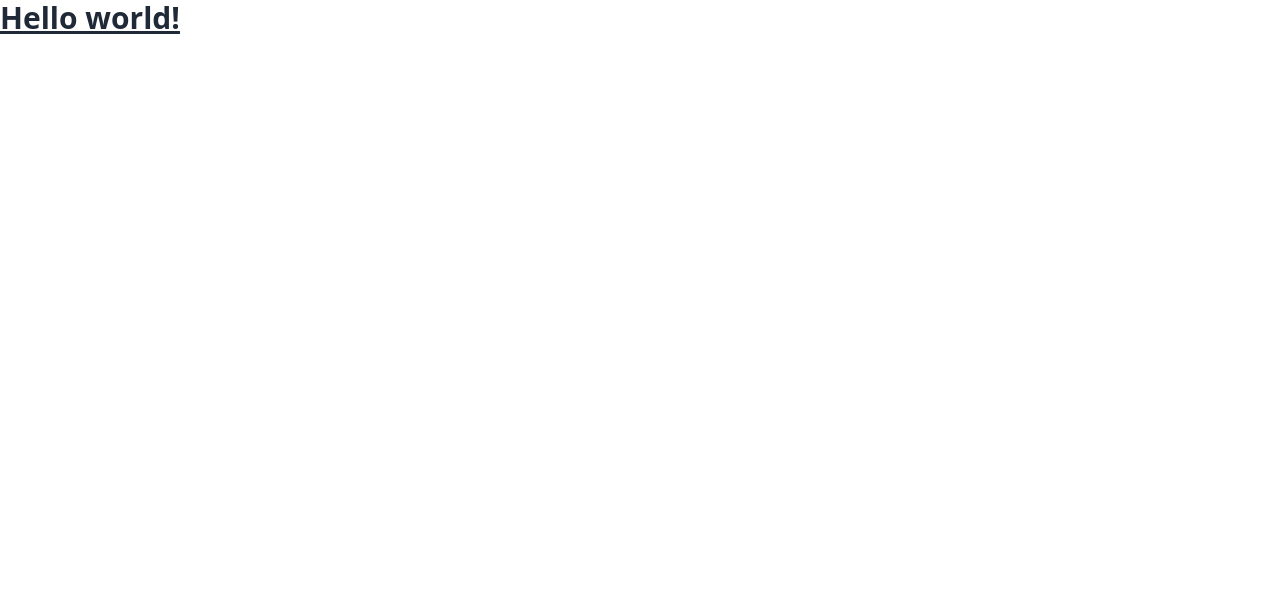
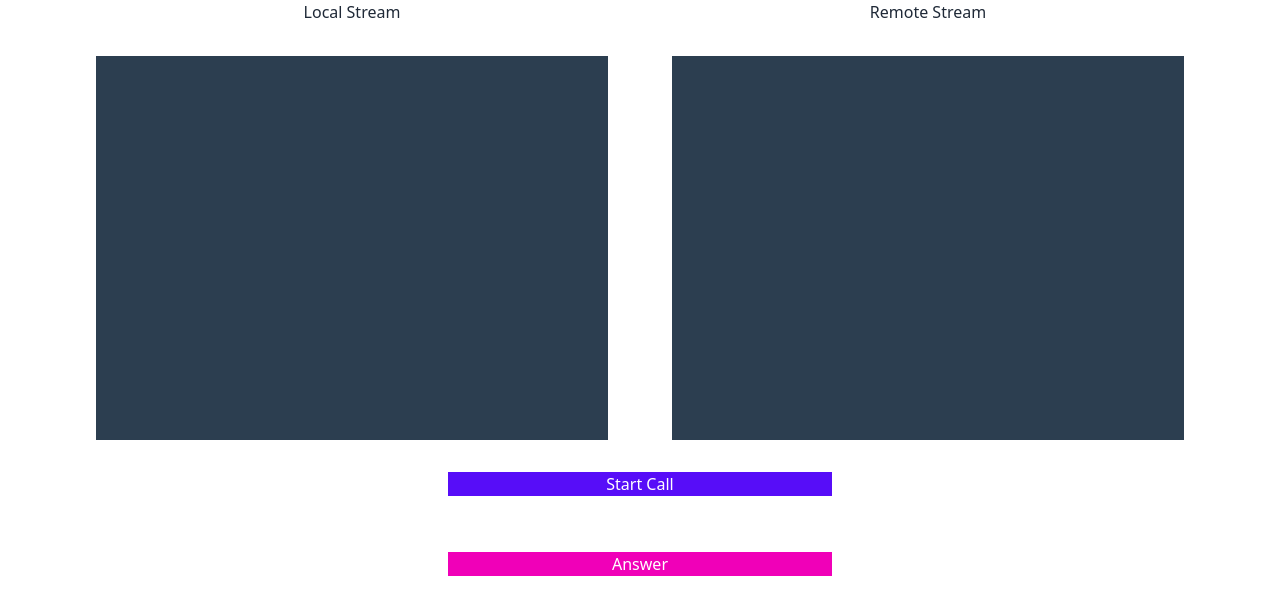
Before and after one commit to Marin0FF/p2p-chat, a React (Create React App) app: page / in a window 1280 px wide. Shown: the top 614 px of the page. Built offline with nearby package versions, Linux system fonts and the light colour scheme; no server answers.

Commit message:
Added working protoype

```diff
--- a/src/App.css
+++ b/src/App.css
@@ -1,38 +1,16 @@
-.App {
+body {
   text-align: center;
 }
 
-.App-logo {
-  height: 40vmin;
-  pointer-events: none;
+video {
+  width: 40vw;
+  height: 30vw;
+  margin: 2rem;
+  background: #2c3e50;
 }
 
-@media (prefers-reduced-motion: no-preference) {
-  .App-logo {
-    animation: App-logo-spin infinite 20s linear;
-  }
-}
-
-.App-header {
-  background-color: #282c34;
-  min-height: 100vh;
+.videos {
   display: flex;
-  flex-direction: column;
   align-items: center;
   justify-content: center;
-  font-size: calc(10px + 2vmin);
-  color: white;
 }
-
-.App-link {
-  color: #61dafb;
-}
-
-@keyframes App-logo-spin {
-  from {
-    transform: rotate(0deg);
-  }
-  to {
-    transform: rotate(360deg);
-  }
-}
--- a/src/App.js
+++ b/src/App.js
@@ -1,7 +1,10 @@
 import "./App.css";
+import ChatRoom from "./components/ChatRoom";
 
 function App() {
-  return <h1 className="text-3xl font-bold underline">Hello world!</h1>;
+  return (
+    <ChatRoom />
+  )
 }
 
 export default App;
--- /dev/null
+++ b/src/acceptOffer.js
@@ -0,0 +1,42 @@
+import pc from "./peerConnection";
+import firestore from "./firebase";
+
+async function acceptOffer(roomId) {
+  const roomDoc = firestore.collection("rooms").doc(roomId);
+  const answerCandidates = roomDoc.collection("answerCandidates");
+  const offerCandidates = roomDoc.collection("offerCandidates");
+
+  // Update answerCandidates collection with ICE candidate value
+  pc.onicecandidate = (event) => {
+    event.candidate && answerCandidates.add(event.candidate.toJSON());
+  };
+
+  const roomData = (await roomDoc.get()).data();
+
+  // get the offer from db, set remote description
+  const offerDescription = roomData.offer;
+  await pc.setRemoteDescription(new RTCSessionDescription(offerDescription));
+
+  const answerDescription = await pc.createAnswer();
+  await pc.setLocalDescription(answerDescription);
+
+  const answer = {
+    type: answerDescription.type,
+    sdp: answerDescription.sdp,
+  };
+  // push the answer to the db
+  await roomDoc.update({ answer });
+
+  // when a offer candidate is added to db, add it to peerConnection
+  offerCandidates.onSnapshot((snapshot) => {
+    snapshot.docChanges().forEach((change) => {
+      console.log(change);
+      if (change.type === "added") {
+        let data = change.doc.data();
+        pc.addIceCandidate(new RTCIceCandidate(data));
+      }
+    });
+  });
+}
+
+export default acceptOffer;
--- a/src/components/ChatRoom.js
+++ b/src/components/ChatRoom.js
@@ -1,4 +1,86 @@
-// Will manage the state of the application
+import React, { useState, useRef, useEffect } from "react";
+import pc from "../peerConnection";
+import createOffer from "../createOffer";
+import acceptOffer from "../acceptOffer";
 
-// add localSteam state
-// add remoteStream state
+const ChatRoom = () => {
+  const [localStream, setLocalStream] = useState(null);
+  const [remoteStream, setRemoteStream] = useState(null);
+
+  const localSource = useRef();
+  const remoteSource = useRef();
+  const remoteRoomId = useRef();
+
+  useEffect(() => {
+    localSource.current.srcObject = localStream;
+  }, [localStream]);
+
+  useEffect(() => {
+    remoteSource.current.srcObject = remoteStream;
+  }, [remoteStream]);
+
+  async function setupLocalStream() {
+    const userMedia = await navigator.mediaDevices.getUserMedia({
+      video: true,
+      audio: true,
+    });
+    userMedia.getTracks().forEach((track) => pc.addTrack(track, userMedia));
+    setLocalStream(userMedia);
+    // when a new track has been added to the peer conection
+    // set the value to remoteStream
+    pc.ontrack = (e) => {
+      const incomingStream = new MediaStream();
+      e.streams[0]
+        .getTracks()
+        .forEach((track) => incomingStream.addTrack(track));
+      setRemoteStream(incomingStream);
+    };
+  }
+  // creates peer conection and pushes the video steam of the  1st user
+  function createChatRoom() {
+    // get 1st user webcam feed
+    setupLocalStream().then(() => createOffer());
+  }
+  // 2nd user inputs the roomId (Answers the call), gets connected to the 1st peer
+  function joinChatRoom() {
+    setupLocalStream().then(() => acceptOffer(remoteRoomId.current.value));
+  }
+
+  return (
+    <div>
+      <div className="videos">
+        <span>
+          <h3>Local Stream</h3>
+          <video
+            id="webcamVideo"
+            ref={localSource}
+            autoPlay
+            playsInline
+            muted
+          ></video>
+        </span>
+        <span>
+          <h3>Remote Stream</h3>
+          <video
+            id="remoteVideo"
+            ref={remoteSource}
+            autoPlay
+            playsInline
+          ></video>
+        </span>
+      </div>
+      <div className="flex flex-col w-[30%] mx-auto">
+        <button id="callButton" className="mb-4 btn-primary" onClick={createChatRoom}>
+          Start Call
+        </button>
+
+        <input ref={remoteRoomId} id="callInput" />
+        <button onClick={joinChatRoom} className="btn-secondary mt-4" id="answerButton">
+          Answer
+        </button>
+      </div>
+    </div>
+  );
+};
+
+export default ChatRoom;
--- /dev/null
+++ b/src/createOffer.js
@@ -0,0 +1,48 @@
+import pc from "./peerConnection";
+import firestore from "./firebase";
+
+async function createOffer() {
+  const roomDoc = firestore.collection("rooms").doc();
+  const offerCandidates = roomDoc.collection("offerCandidates");
+  const answerCandidates = roomDoc.collection("answerCandidates");
+
+  // Get candidates for caller, save to db
+  pc.onicecandidate = (event) => {
+    event.candidate && offerCandidates.add(event.candidate.toJSON());
+  };
+
+  // Create offer
+  const offerDescription = await pc.createOffer();
+  await pc.setLocalDescription(offerDescription);
+
+  const offer = {
+    sdp: offerDescription.sdp,
+    type: offerDescription.type,
+  };
+
+  await roomDoc.set({ offer });
+
+  // Listen for remote answer
+  roomDoc.onSnapshot((snapshot) => {
+    const data = snapshot.data();
+    if (!pc.currentRemoteDescription && data?.answer) {
+      const answerDescription = new RTCSessionDescription(data.answer);
+      pc.setRemoteDescription(answerDescription);
+    }
+  });
+
+  // When answered, add candidate to peer connection
+  answerCandidates.onSnapshot((snapshot) => {
+    snapshot.docChanges().forEach((change) => {
+      if (change.type === "added") {
+        const candidate = new RTCIceCandidate(change.doc.data());
+        pc.addIceCandidate(candidate);
+        console.log("candidate", candidate);
+      }
+    });
+  });
+  console.log(roomDoc.id)
+  return roomDoc.id;
+}
+
+export default createOffer;
--- a/src/firebase.js
+++ b/src/firebase.js
@@ -1,5 +1,5 @@
-import firebase from 'firebase/app'
-import 'firebase/firestore'
+import firebase from 'firebase/compat/app'
+import 'firebase/compat/firestore'
 
 const firebaseConfig = {
     apiKey: process.env.REACT_APP_FIREBASE_API_KEY,
```
